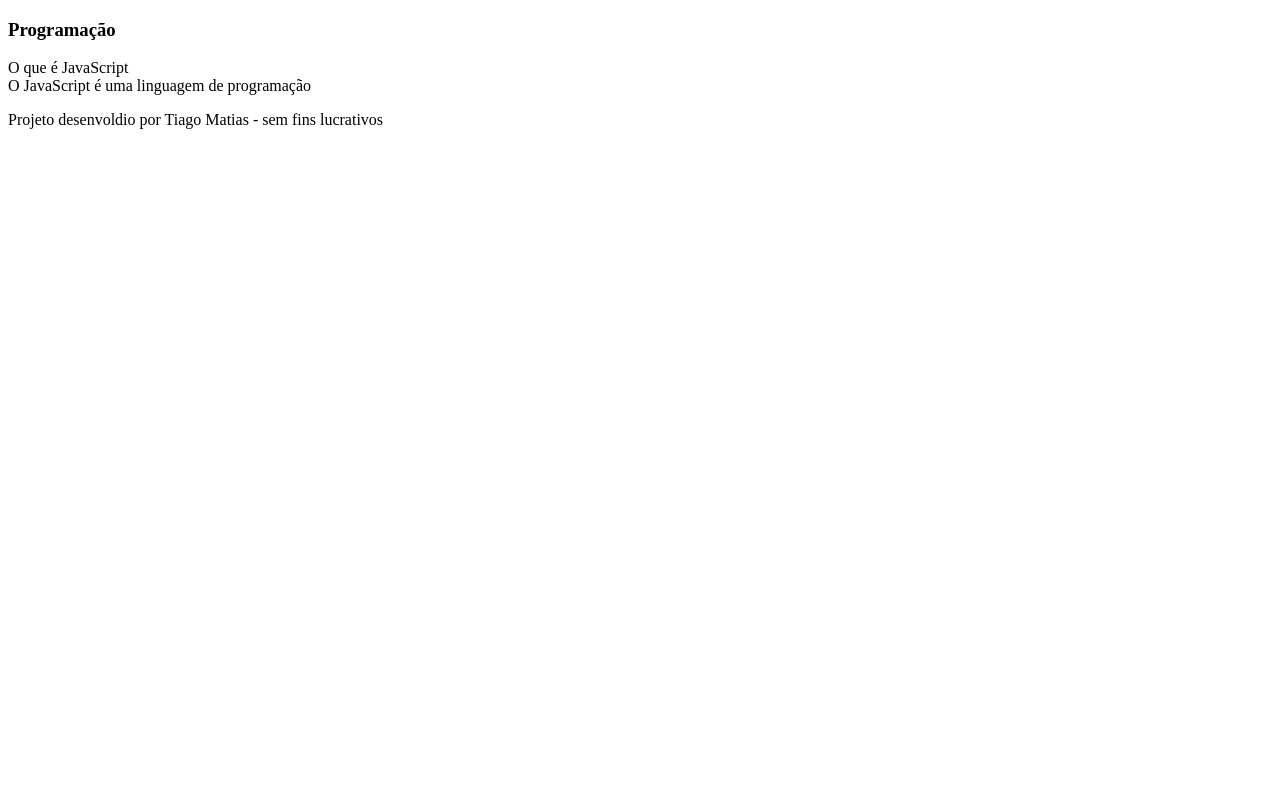
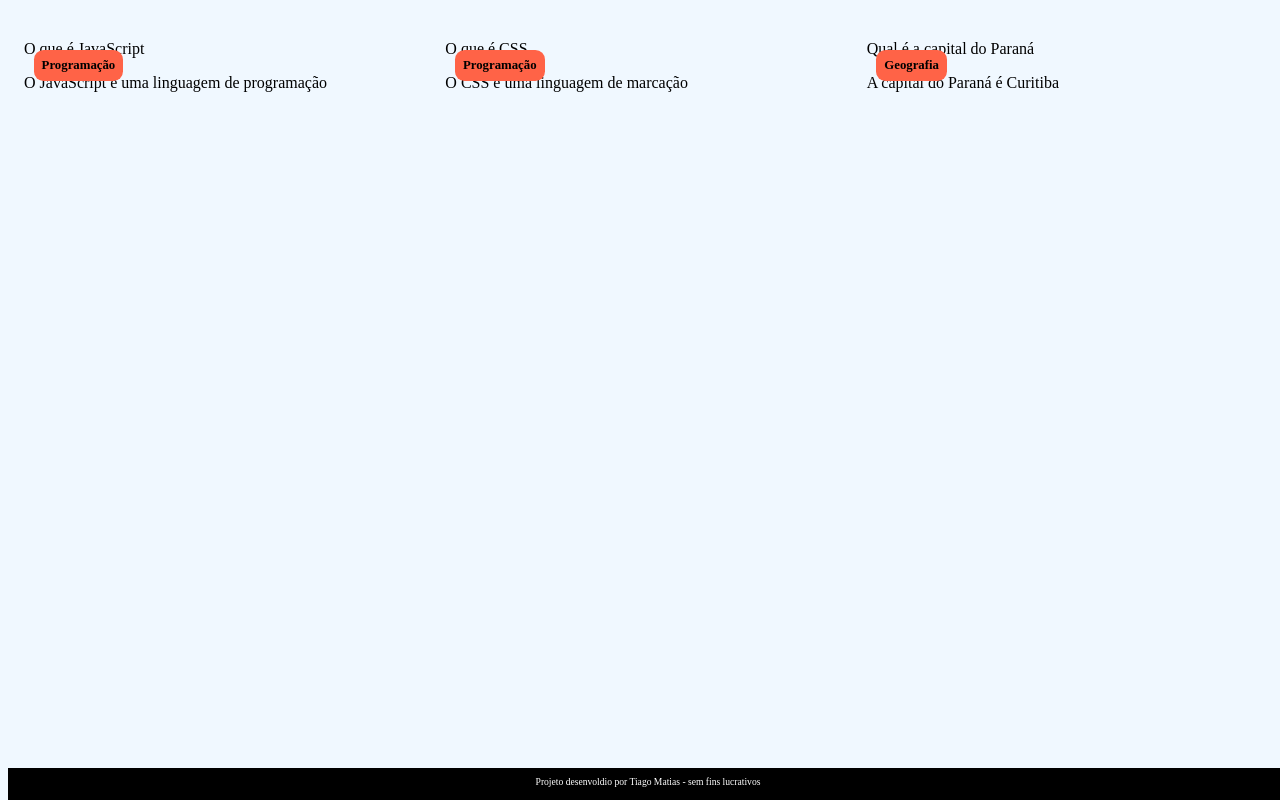
Before and after one commit to TM1928/Flash-Card, a plain HTML site: page index.html in a window 1280 px wide. Drawn offline with Linux system fonts and the light colour scheme; a web font is replaced by a local one.

Commit message:
09/06/2025

```diff
--- a/index.html
+++ b/index.html
@@ -3,6 +3,10 @@
 <head>
     <meta charset="UTF-8">
     <meta name="viewport" content="width=device-width, initial-scale=1.0">
+    <link rel="preconnect" href="https://fonts.googleapis.com">
+<link rel="preconnect" href="https://fonts.gstatic.com" crossorigin>
+<link href="https://fonts.googleapis.com/css2?family=Bai+Jamjuree:ital,wght@0,200;0,300;0,400;0,500;0,600;0,700;1,200;1,300;1,400;1,500;1,600;1,700&display=swap" rel="stylesheet">
+<link rel="stylesheet" href="style.css">
     <title>Flash Cards</title>
 </head>
 <body>
@@ -12,12 +16,40 @@
                  <div class= "cartao__conteudo">
                     <h3>Programação</h3>
                     <div class= "cartao__conteudo__pergunta">
-                     O que é JavaScript</div>
+                     <p>O que é JavaScript</p>
                     </div>
+
                      <div class= "cartao__conteudo__resposta">
-                        O JavaScript é uma linguagem de programação</div>
+                        <p>O JavaScript é uma linguagem de programação</p>
+                    </div>
                     </div>
              </article>
+
+             <article class= "cartao">
+                <div class= "cartao__conteudo">
+                   <h3>Programação</h3>
+                   <div class= "cartao__conteudo__pergunta">
+                    <p>O que é CSS</p>
+                   </div>
+
+                    <div class= "cartao__conteudo__resposta">
+                       <p>O CSS é uma linguagem de marcação</p>
+                   </div>
+                   </div>
+            </article>
+
+            <article class= "cartao">
+                <div class= "cartao__conteudo">
+                   <h3>Geografia</h3>
+                   <div class= "cartao__conteudo__pergunta">
+                    <p>Qual é a capital do Paraná</p>
+                   </div>
+
+                    <div class= "cartao__conteudo__resposta">
+                       <p>A capital do Paraná é Curitiba</p>
+                   </div>
+                   </div>
+            </article>
         </section>
     </main>
     <footer>
--- /dev/null
+++ b/style.css
@@ -0,0 +1,40 @@
+body{
+    background-color: aliceblue;
+    font-family: Bai Jamjuree;
+}
+
+#container{
+    display: flex;
+}
+
+.cartao{
+    margin: 1rem 1rem;
+    height: 20rem;
+    flex-grow: 1;
+    flex-basis: calc(33% - 6rem);
+}
+
+.cartao__conteudo h3{
+    background-color: tomato;
+    text-align: left;
+    padding: 0.5rem;
+    position: absolute;
+    margin: 0.6rem;
+    border-radius: 0.6rem;
+    font-size: 1vw;
+}
+
+footer{
+    background-color: black;
+    color: white;
+    position: fixed;
+    bottom: 0;
+    width: 100%;
+    height: 2rem;
+}
+
+footer p{
+    text-align: center;
+    font-size: 0.6rem;
+    margin-top: 0.5rem;
+}
```
